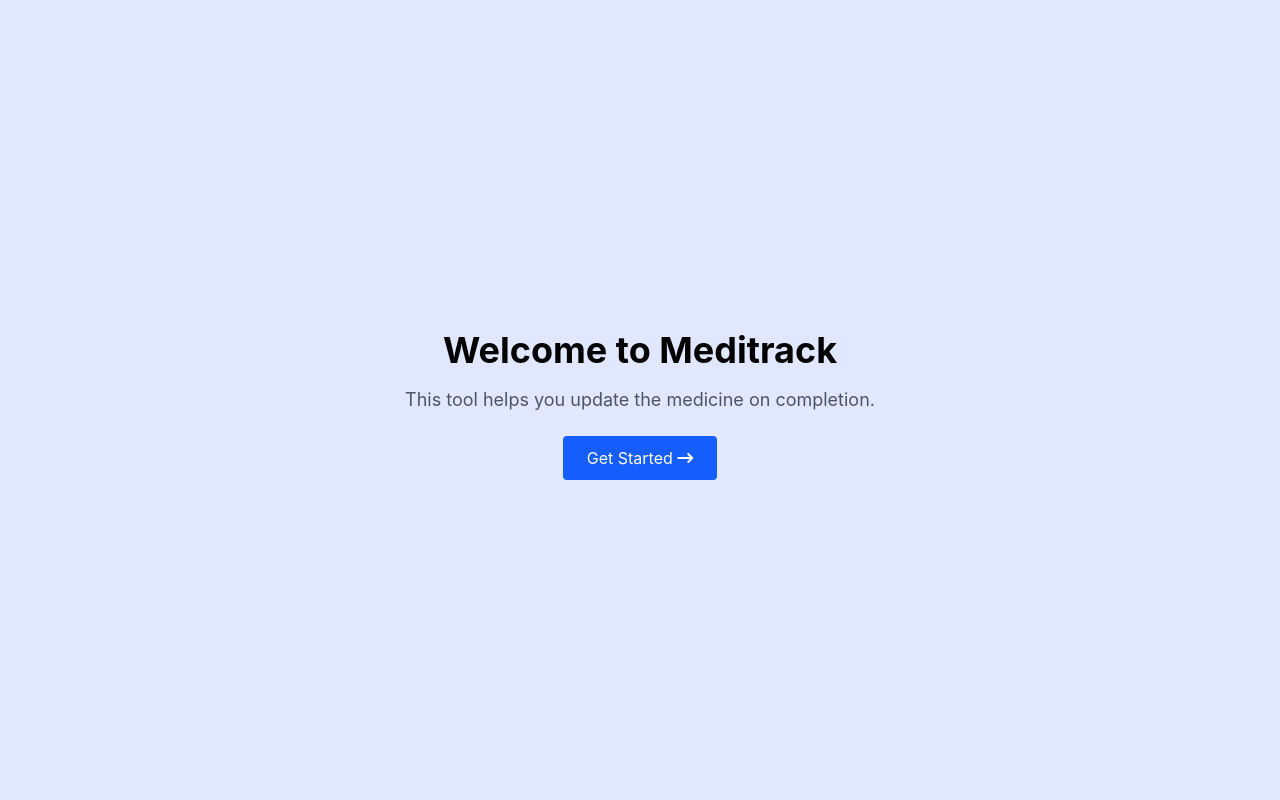
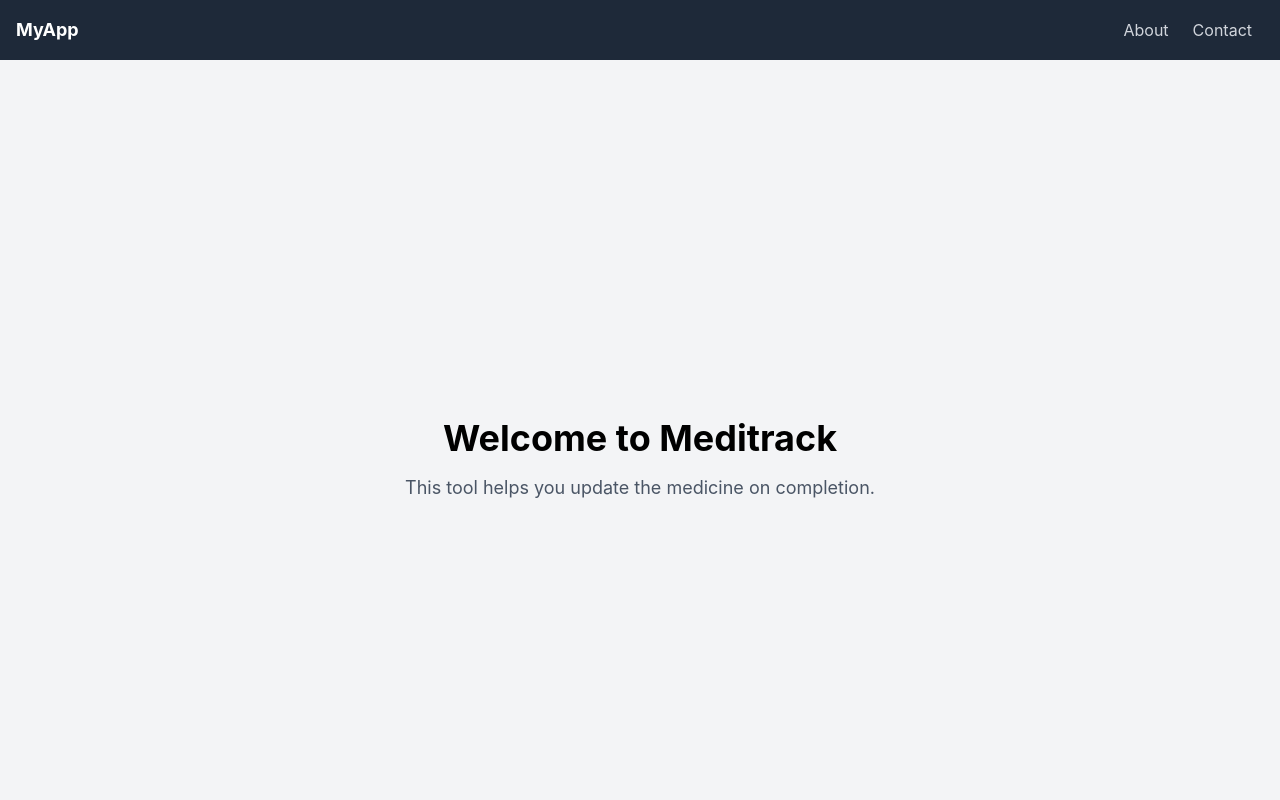
Before and after one commit to LokeshAshapu/Medicine-on-complete-updator, a React (Vite) app: page /main in a window 1280 px wide. Shown: the top 800 px of the page. Built offline with nearby package versions, Linux system fonts and the light colour scheme.

Commit message:
this is third commit

```diff
--- a/package.json
+++ b/package.json
@@ -12,7 +12,8 @@
   "dependencies": {
     "@tailwindcss/vite": "^4.1.10",
     "react": "^19.1.0",
-    "react-dom": "^19.1.0"
+    "react-dom": "^19.1.0",
+    "react-router-dom": "^7.6.2"
   },
   "devDependencies": {
     "@eslint/js": "^9.25.0",
--- a/src/App.jsx
+++ b/src/App.jsx
@@ -1,10 +1,17 @@
 import React from 'react';
+import { BrowserRouter as Router, Routes, Route } from 'react-router-dom';
 import WelcomePage from './components/WelcomePage';
+import MainPage from './components/MainPage';
 function App() {
 
   return (
     <>
-      <WelcomePage />
+      <Router>
+            <Routes>
+                <Route path="/" element={<WelcomePage />} />
+                <Route path="/main" element={<MainPage />} />
+            </Routes>
+      </Router>
     </>
   )
 }
--- a/src/components/MainPage.jsx
+++ b/src/components/MainPage.jsx
@@ -1,6 +1,20 @@
+import React from 'react';
+import NavBar from './NavBar';
+import MadicalFooter from './MedicalFooter';
+
 function MainPage(){
     return (
         <>
+        <div>
+            <NavBar />
+            <div className="flex flex-col items-center justify-center h-screen bg-gray-100">
+                <h1 className="text-4xl font-bold">Welcome to Meditrack</h1>
+                <p className="mt-4 text-lg text-gray-600">
+                    This tool helps you update the medicine on completion.
+                </p>
+            </div>
+        </div>
+        <MadicalFooter/>
         </>
     )
 }
--- /dev/null
+++ b/src/components/NavBar.jsx
@@ -0,0 +1,14 @@
+function NavBar() {
+  return (
+    <nav className="bg-gray-800 p-4">
+      <div className="container mx-auto flex justify-between items-center">
+        <a href="/" className="text-white text-lg font-bold">MyApp</a>
+        <div>
+          <a href="/about" className="text-gray-300 hover:text-white px-3 py-2">About</a>
+          <a href="/contact" className="text-gray-300 hover:text-white px-3 py-2">Contact</a>
+        </div>
+      </div>
+    </nav>
+  );
+}
+export default NavBar;
--- a/src/components/WelcomePage.jsx
+++ b/src/components/WelcomePage.jsx
@@ -1,5 +1,5 @@
 import React from 'react';
-import MainPage from './MainPage';
+import { Link } from 'react-router-dom';
 
 function WelcomePage() {
     return (
@@ -10,9 +10,9 @@ function WelcomePage() {
                 This tool helps you update the medicine on completion.
             </p>
             <div className="mt-8">
-                <a href="" className="px-6 py-3 text-white bg-blue-600 rounded hover:bg-blue-700 transition duration-200 hover:shadow-lg">
+                <Link to="/main" className="px-6 py-3 text-white bg-blue-600 rounded hover:bg-blue-700 transition duration-500 hover:shadow-lg">
                     Get Started <i class="fa-solid fa-arrow-right-long"></i>
-                </a>
+                </Link>
             </div>
         </div>
     </>
```
Also changed, not shown: src/components/pages/Dashboard.jsx (added), src/components/pages/HomePage.jsx (added), 1 other file (tests, documents, lock files or other folders).
